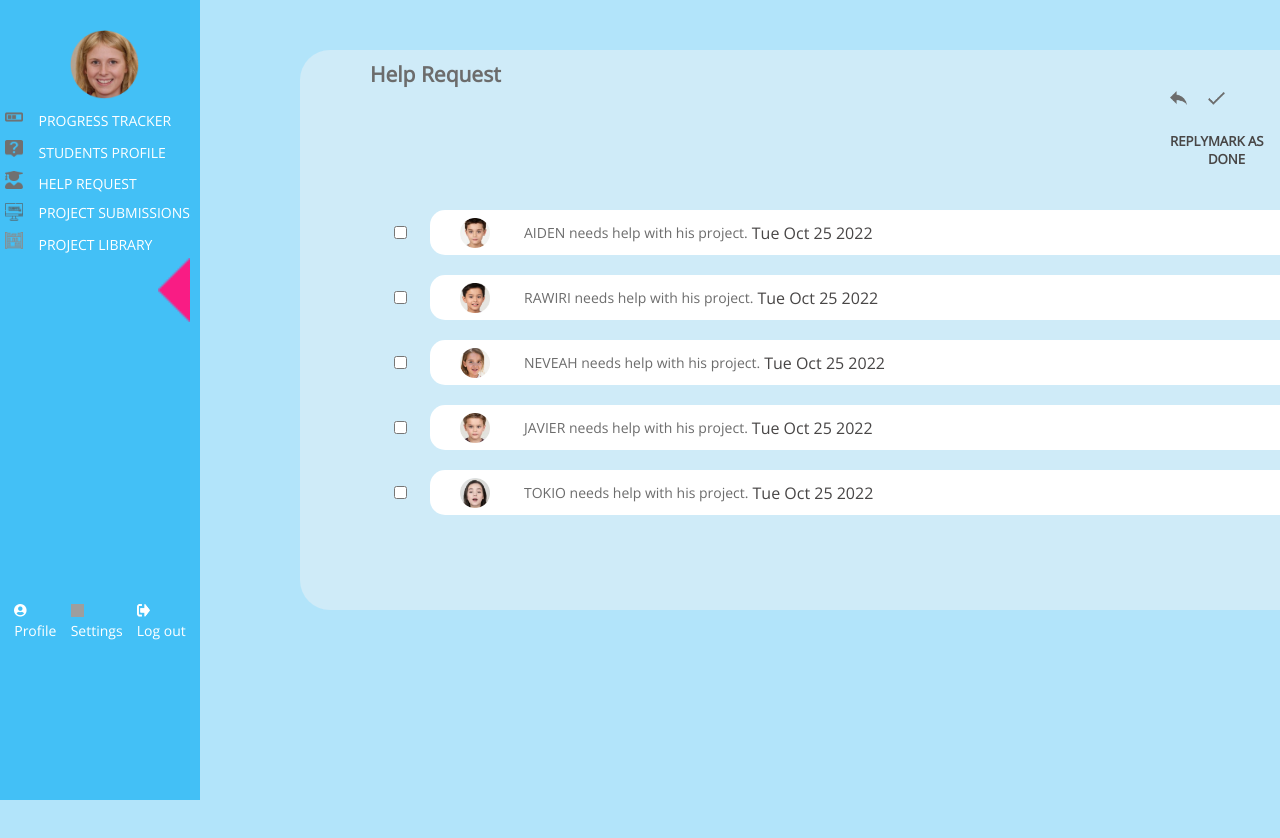
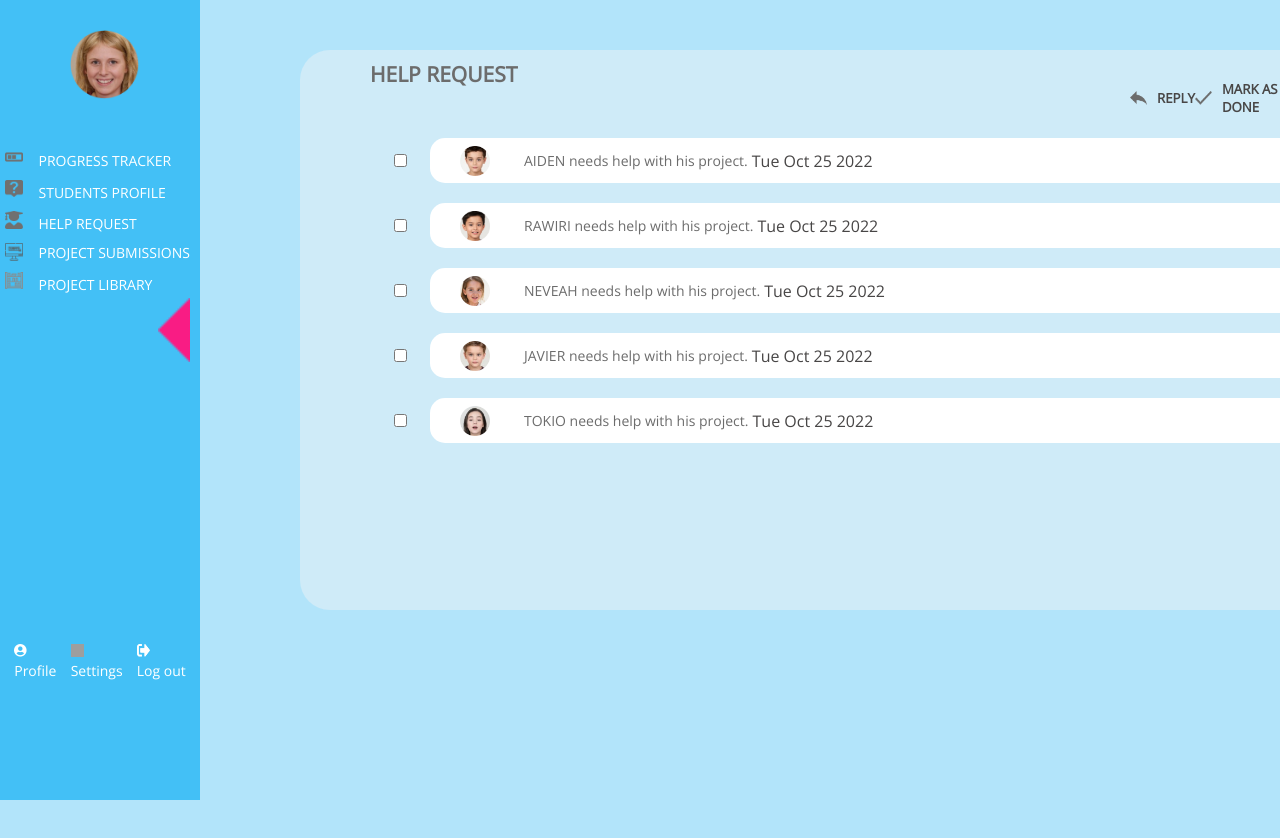
Before and after one commit to myungjkim39/MissionX, a React (Create React App) app: page /TeacherDashboard/HelpRequests in a window 1280 px wide. Shown: the top 838 px of the page. Built offline with nearby package versions, Linux system fonts and the light colour scheme; grey boxes are pictures that could not be loaded; a web font is replaced by a local one.

Commit message:
21st Oct changes

```diff
--- a/src/components/HelpRequest.css
+++ b/src/components/HelpRequest.css
@@ -1,6 +1,9 @@
 html, body{
     margin: 0;
     padding: 0;
+}
+h3{
+    font-weight: bold;
 }
 .helprequest-mainContainer{
     background-color: #B2E4FA;
@@ -53,7 +56,19 @@ html, body{
     flex-direction: row;
     justify-content: space-evenly;
     padding-right: 30px;
-    padding-left: 800px;
+    padding-left: 760px;
+}
+.reply-tick, .done-tick{
+    display: flex;
+    align-items: center;
+    height: 20px;
+    padding-bottom: 10px;
+}
+h5{
+    padding-left: 10px;
+}
+.done-tick:hover{
+    background-color: #67aac6;
 }
 
 .student-img{
--- a/src/components/HelpRequest.js
+++ b/src/components/HelpRequest.js
@@ -38,7 +38,7 @@ function HelpRequest () {
   return (
     <div className="helprequest-mainContainer">
       <div className="help-request">
-        <h3>Help Request</h3>
+        <h3>HELP REQUEST</h3>
 
         <div className="reply-done">
         <div className="reply-tick">
--- a/src/components/TeacherSidebar.css
+++ b/src/components/TeacherSidebar.css
@@ -10,6 +10,7 @@ html, body{
 .jasmina {
     padding-top: 30px;
     padding-left: 70px;
+    padding-bottom: 40px;
     width: 69px;
 }
 .Sidebar {
@@ -27,11 +28,12 @@ html, body{
     align-items: flex-end;
     margin-right: 0px;
     height: 8vh;
-    margin-left: auto;
+    /* margin-left: auto; */
     transition: 0.2s ease-in-out;
 }
 .sidebar-pinkarrow:hover{
     background-color: #B2E4FA;
+    padding-right: 10px;
 }
 .pinkarrow-min{
     margin-right: 10px;
```
